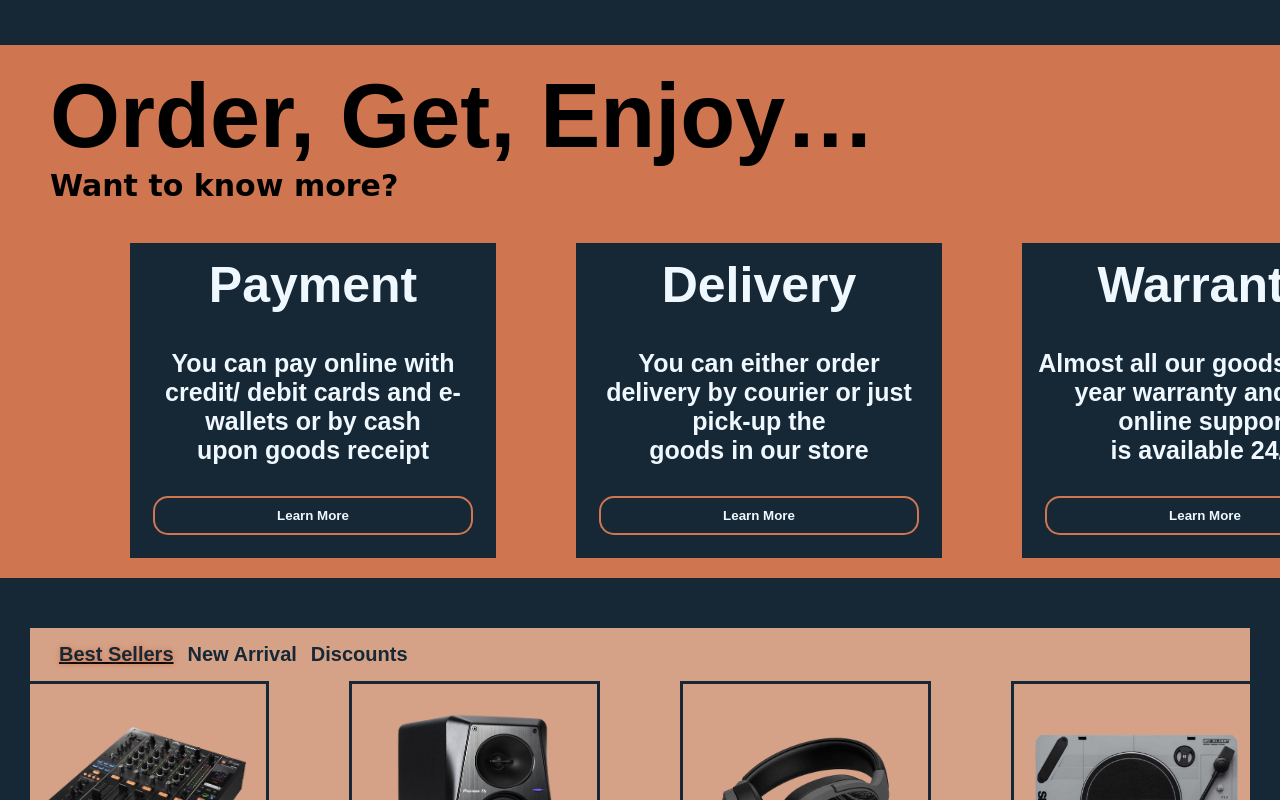
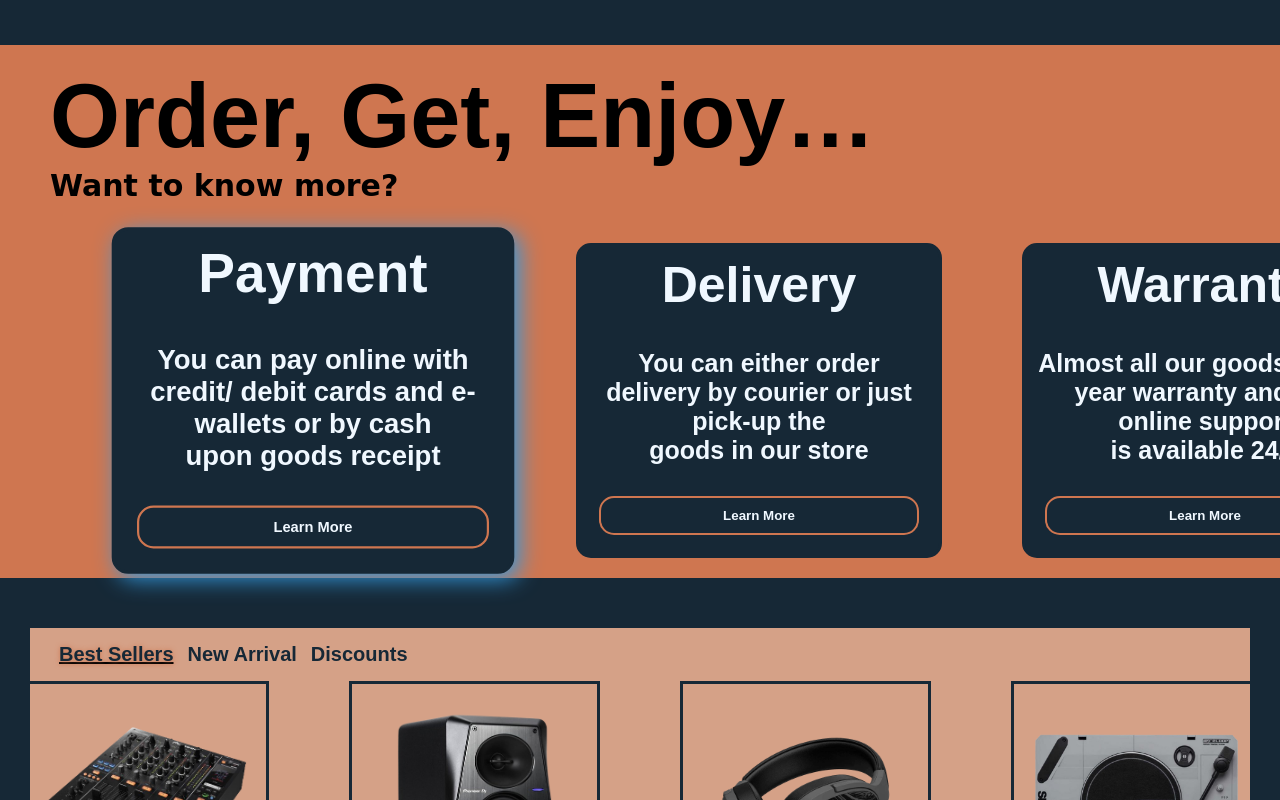
Before and after one commit to LeORM96/Sait-project, a plain HTML site: page Home.html in a window 1280 px wide. In both pictures the pointer is over the element 313 px from the left and 1148 px from the top of the page. Shown: the part 748-1548 px from the top of the page. Drawn offline with Linux system fonts and the light colour scheme; a web font is replaced by a local one.

Commit message:
Add files via upload

```diff
--- a/style.css
+++ b/style.css
@@ -237,6 +237,22 @@ header {
     margin: 0px 40px 20px 40px;
     background-color: #162836;
     color: aliceblue;
+    transform: scale(1);
+    transition: all 0.2s ease-in 0.1s;
+    border-radius: 15px;
+}
+
+.info1:hover{
+    width: auto;
+    padding: 10px;
+    border: 3px solid #162836;
+    margin: 0px 40px 20px 40px;
+    background-color: #162836;
+    color: aliceblue;
+    box-shadow: 5px 5px 20px #3498db;
+    transform: scale(1.1);
+    transition: all 0.2s ease-in 0.1s;
+    border-radius: 15px;
 }
 
 .info p{
@@ -461,3 +477,5 @@ label{
     transition: all 0.3s ease 0s;
     margin: 20px;
 }
+
+git remote set-url origin https://github.com/LeORM96/Sait-project.git
```
